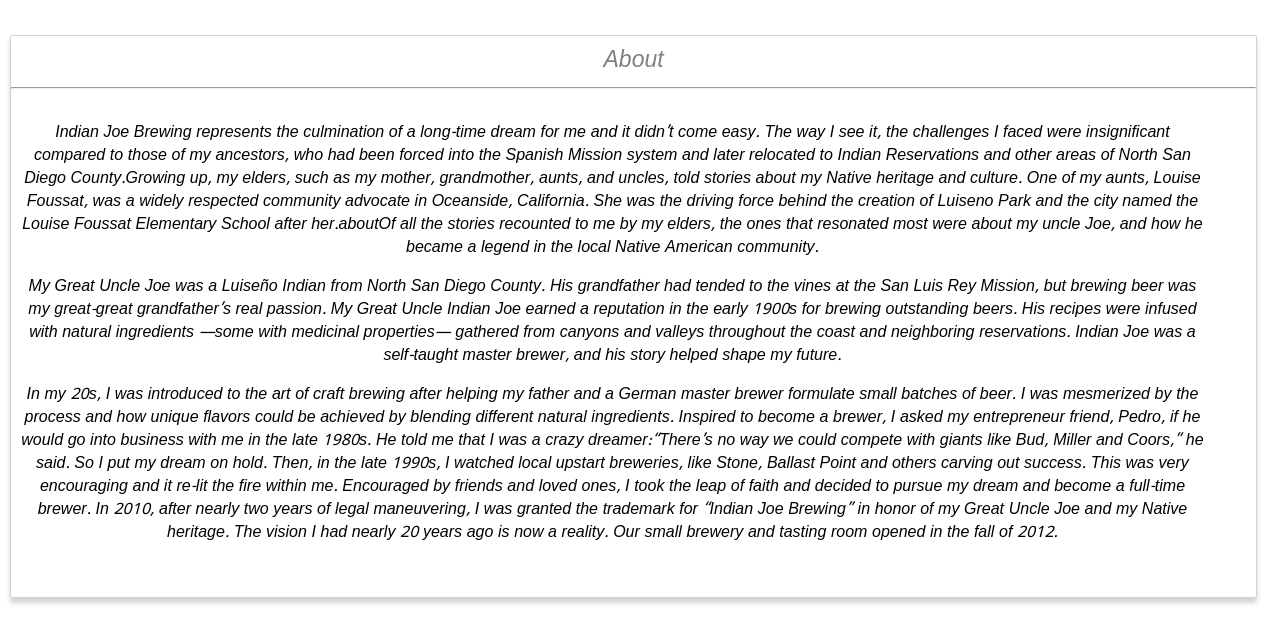
After one commit to CSUSM-Web-Dev-F2016/f2016-Sem_Project, a PHP site: page /EmptyForm.html in a window 1280 px wide. The commit adds this page. Shown: the top 643 px of the page. Run offline with PHP 8.4, Linux system fonts and the light colour scheme; some web fonts are replaced.

Commit message:
added PNF page

```diff
--- a/Final Version/BasicPage.css
+++ b/Final Version/BasicPage.css
@@ -322,6 +322,17 @@
     padding: 10px;
 }
 
+.breweryPage.newsFeed{
+    top: 225px;
+    padding-top: 0px;
+    position: relative;
+    z-index: -1;
+}
+
+.contentFrame{
+    padding: 0px;
+}
+
 .newsFeedHeader.breweryPage {
     margin: auto;
     margin-top: 200px;
@@ -331,6 +342,7 @@
     font-weight: lighter;
     padding-right: 0px;
     padding-left: 0px;
+    position: absolute;
 }
 
 div.newsFeedHeader.brewery {
@@ -338,7 +350,7 @@
     margin-top: 175px;
     max-width: 50%;
     padding: 0px;
-    z-index: -2;
+    z-index: 1;
 }
 
 iframe {
@@ -432,6 +444,10 @@
     padding-bottom: 10px;
 }
 
+.moreClicked{
+    color: blue;
+}
+
 
 /** Brewery PAge View */
 
@@ -442,7 +458,7 @@
     margin: auto;
     object-fit: cover;
     position: fixed;
-    background-color: lightblue;
+    background-color: white;
     z-index: -1;
 }
 
--- a/Final Version/BrewerySignUp.css
+++ b/Final Version/BrewerySignUp.css
@@ -10,8 +10,8 @@
 .container {
   width: 500px;
   margin: auto;
-  margin-top: 90px;
-  margin-bottom: 90px;
+  margin-top: 45px;
+  margin-bottom: 45px;
   border: 1px solid lightgray;
   border-radius: 2px;
   color: black;
@@ -20,6 +20,7 @@
   text-align: center;
   background-color: #FFFFFF;
   box-shadow: 0px 5px 5px lightgray;
+  overflow: hidden;
 }
 
 .container:hover {
--- /dev/null
+++ b/Final Version/EmptyForm.css
@@ -0,0 +1,33 @@
+body{
+}
+
+/** For an empty form. This will just have a header, a line and a content field */
+.emptyForm{
+    height: auto;
+     width: 99%;
+     text-align: center;
+     border-radius: 2px;
+     position: absolute;
+     display: flex;
+     padding-top: 35px;
+}
+
+
+.formTitle{
+    font-size: 23px;
+    width: 90%;
+    margin: auto;
+    font-weight: lighter;
+    font-style: italic;
+    color: gray;
+    text-align: center;
+   padding-top: 10px;
+}
+
+.formContent{
+    font-style: italic;
+    padding: 10px;
+    width: 95%;
+    padding-right: 0px;
+     padding-bottom: 35px;
+}
--- /dev/null
+++ b/Final Version/EmptyForm.html
@@ -0,0 +1,51 @@
+<!DOCTYPE html>
+
+<html lang="en-us">
+
+<head>
+	<link rel="stylesheet" href="BasicPage.css" type="text/css">
+	<link rel="stylesheet" href="EmptyForm.css" type="text/css">
+	<title>Brewery</title>
+</head>
+
+<body>
+
+	<div class="emptyForm" id="about">
+		<div class="stdSection">
+			<div class="formTitle">
+				About
+			</div>
+			<hr>
+			<div class="formContent">
+				<p>Indian Joe Brewing represents the culmination of a long-time dream for me and it didn’t come easy. The way I see it,
+					the challenges I faced were insignificant compared to those of my ancestors, who had been forced into the Spanish Mission
+					system and later relocated to Indian Reservations and other areas of North San Diego County.Growing up, my elders, such
+					as my mother, grandmother, aunts, and uncles, told stories about my Native heritage and culture. One of my aunts, Louise
+					Foussat, was a widely respected community advocate in Oceanside, California. She was the driving force behind the creation
+					of Luiseno Park and the city named the Louise Foussat Elementary School after her.aboutOf all the stories recounted
+					to me by my elders, the ones that resonated most were about my uncle Joe, and how he became a legend in the local Native
+					American community.</p>
+				<p>My Great Uncle Joe was a Luiseño Indian from North San Diego County. His grandfather had tended to the vines at the San
+					Luis Rey Mission, but brewing beer was my great-great grandfather’s real passion. My Great Uncle Indian Joe earned a
+					reputation in the early 1900s for brewing outstanding beers. His recipes were infused with natural ingredients —some
+					with medicinal properties— gathered from canyons and valleys throughout the coast and neighboring reservations. Indian
+					Joe was a self-taught master brewer, and his story helped shape my future.
+				</p>
+                    <p>In my 20s, I was introduced to the art of
+					craft brewing after helping my father and a German master brewer formulate small batches of beer. I was mesmerized by
+					the process and how unique flavors could be achieved by blending different natural ingredients. Inspired to become a
+					brewer, I asked my entrepreneur friend, Pedro, if he would go into business with me in the late 1980s. He told me that
+					I was a crazy dreamer:“There’s no way we could compete with giants like Bud, Miller and Coors,” he said. So I put my
+					dream on hold. Then, in the late 1990s, I watched local upstart breweries, like Stone, Ballast Point and others carving
+					out success. This was very encouraging and it re-lit the fire within me. Encouraged by friends and loved ones, I took
+					the leap of faith and decided to pursue my dream and become a full-time brewer. In 2010, after nearly two years of legal
+					maneuvering, I was granted the trademark for “Indian Joe Brewing” in honor of my Great Uncle Joe and my Native heritage.
+					The vision I had nearly 20 years ago is now a reality. Our small brewery and tasting room opened in the fall of 2012.
+                    </p>
+               </div>
+		</div>
+	</div>
+
+</body>
+
+</html>
--- a/Final Version/FollowingPage.css
+++ b/Final Version/FollowingPage.css
@@ -10,7 +10,7 @@
 .container {
   width: 600px;
   margin: auto;
-  margin-top: 90px;
+  margin-top: 45px;
   border: 1px solid lightgray;
   border-radius: 2px;
   color: black;
--- a/Final Version/contentSwitch.js
+++ b/Final Version/contentSwitch.js
@@ -36,5 +36,5 @@
      obj.style.height = 0;
 
      //Set the new height of the frame
-     obj.style.height = (obj.contentWindow.document.body.scrollHeight + 100) + 'px';
+     obj.style.height = (obj.contentWindow.document.body.scrollHeight + 50) + 'px';
   }
```
Also changed, not shown: Final Version/PageNotFound.css (added, +44 -0 lines), Final Version/PageNotFound.html (added, +31 -0 lines), Final Version/ProfilePage.html (+5 -4 lines), Final Version/breweryPage.html (+18 -22 lines).
